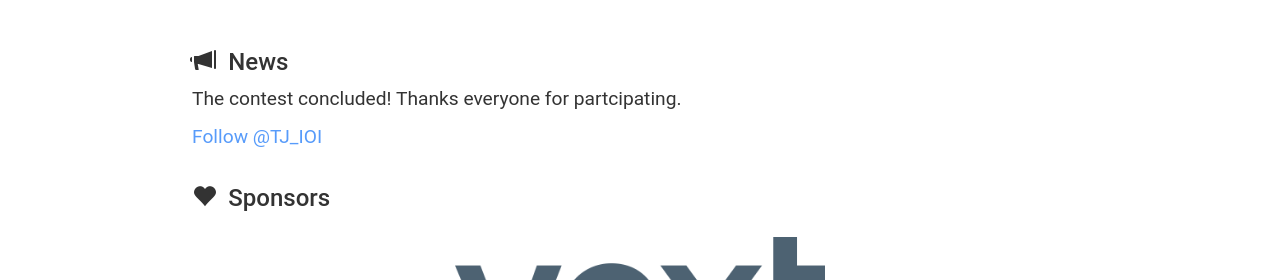
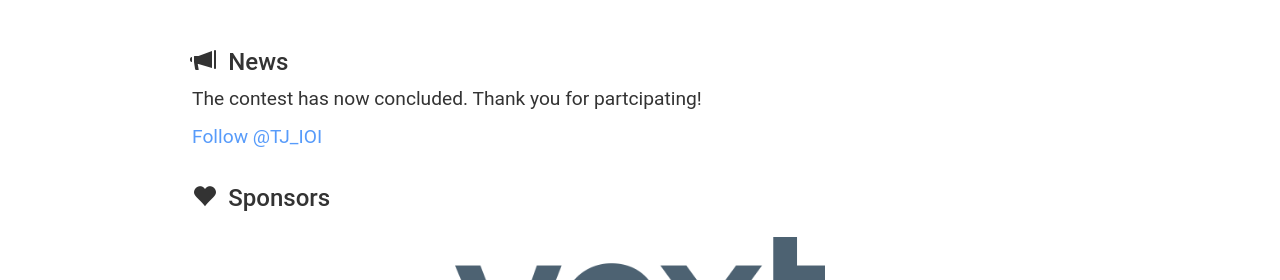
Before and after one commit to codeAligned/tjioi, a Jekyll site: the page built from index.html, in a window 1280 px wide. Shown: the part 504-784 px from the top of the page. Built offline with Jekyll 4.4.1, drawn with Linux system fonts in a browser that asks for light colours; comment, search, counter and statistics services are not loaded.

Commit message:
Update index.html

```diff
--- a/index.html
+++ b/index.html
@@ -5,7 +5,7 @@ use_hero: true
 
 <h3><span class="glyphicon glyphicon-bullhorn" aria-hidden="true"></span>&ensp;News</h3>
 <p>
-    The contest concluded! Thanks everyone for partcipating.
+    The contest has now concluded. Thank you for partcipating!
 </p>
 
 <!-- facebook like button -->
```
